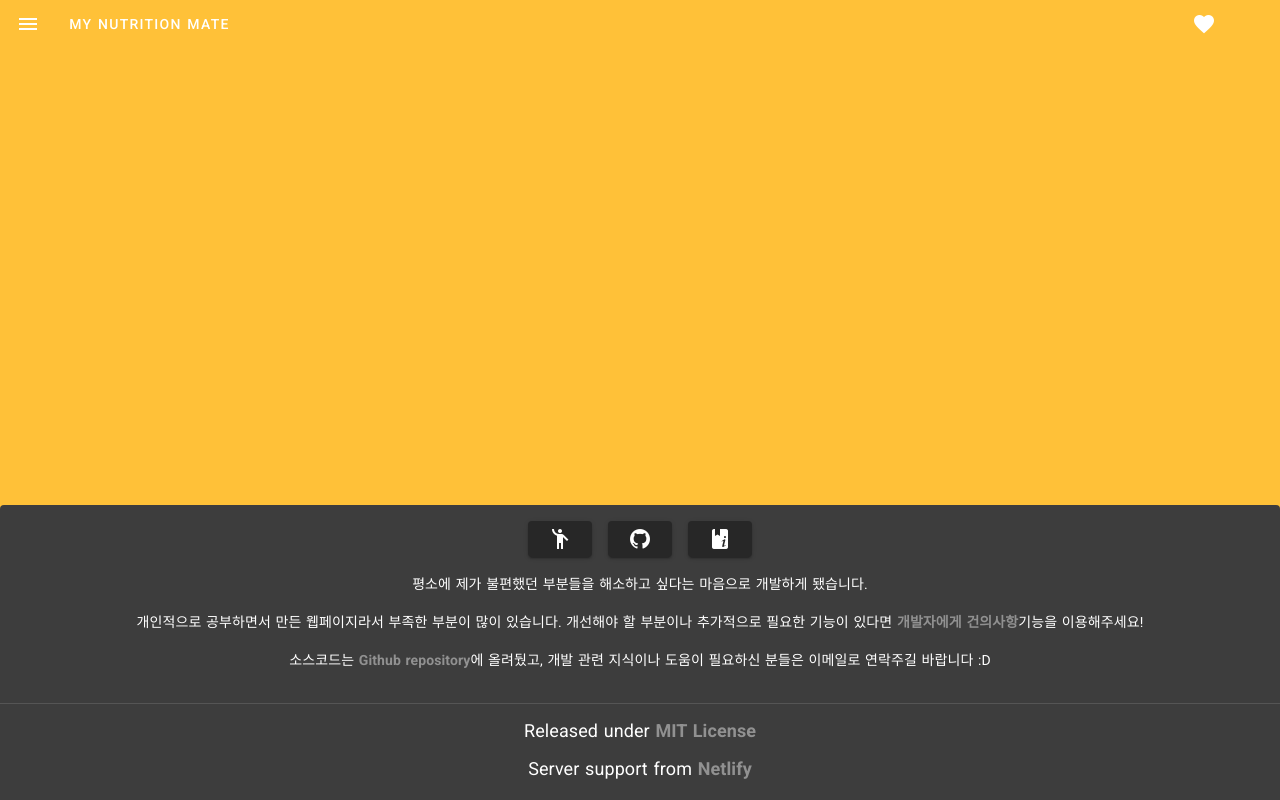
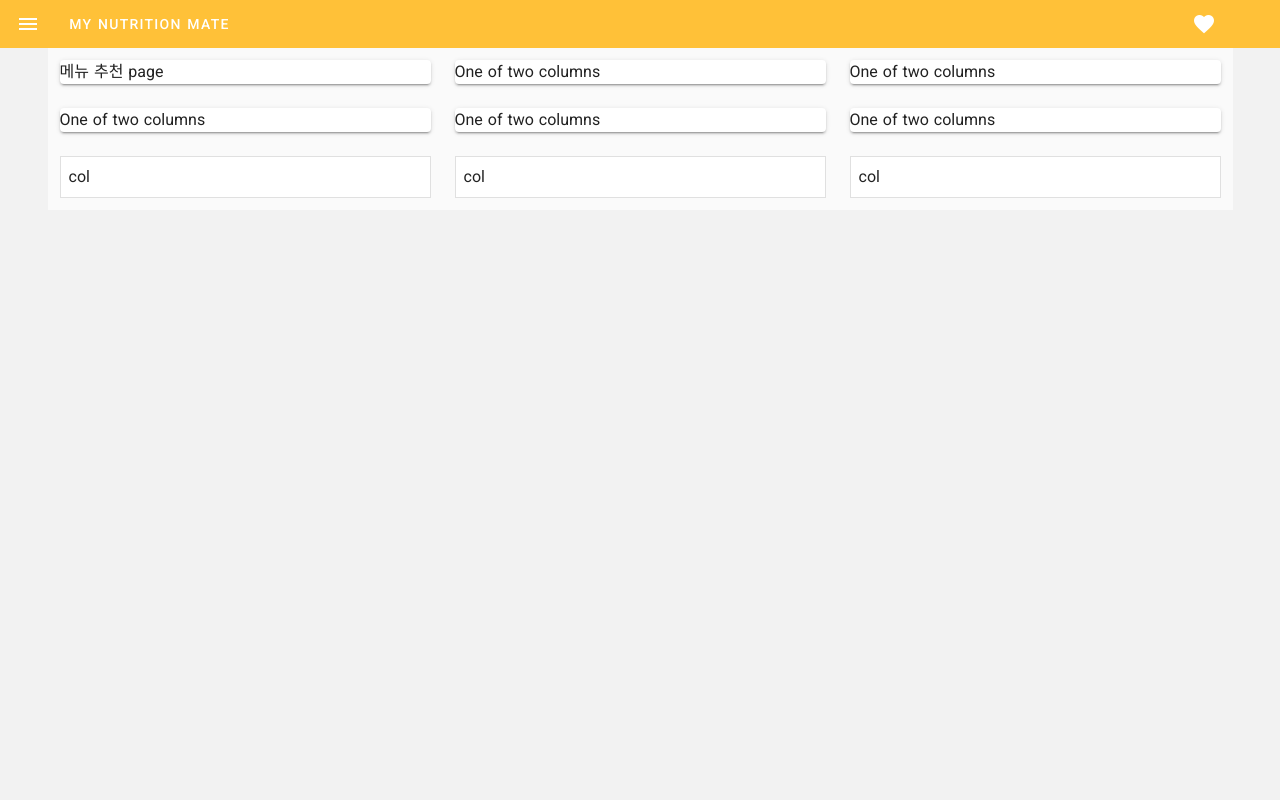
Before and after one commit to peterhyun1234/My_nutrition_mate, a Nuxt app in the folder front_end/: page /recomendation/food in a window 1280 px wide. Shown: the top 800 px of the page. Built offline with nearby package versions, Linux system fonts and the light colour scheme.

Commit message:
add some page directory

```diff
--- /dev/null
+++ b/front_end/pages/my-diet/index.vue
@@ -0,0 +1,19 @@
+<template>
+  <v-app id="inspire">
+    <v-container grid-list-xl>
+      내 식단 확인
+    </v-container>
+  </v-app>
+</template>
+
+<script>
+
+export default {
+  components: {
+  },
+  data () {
+    return {
+    }
+  },
+}
+</script>
--- /dev/null
+++ b/front_end/pages/recomendation/food.vue
@@ -0,0 +1,70 @@
+
+
+<template>
+  <v-app id="inspire">
+    <v-container class="grey lighten-5">
+      <v-row>
+        <v-col>
+          <v-card>
+            메뉴 추천 page
+          </v-card>
+        </v-col>
+        <v-col>
+          <v-card>
+            One of two columns
+          </v-card>
+        </v-col>
+        <v-col>
+          <v-card>
+            One of two columns
+          </v-card>
+        </v-col>
+      </v-row>
+      <v-row>
+        <v-col>
+          <v-card>
+            One of two columns
+          </v-card>
+        </v-col>
+        <v-col>
+          <v-card>
+            One of two columns
+          </v-card>
+        </v-col>
+        <v-col>
+          <v-card>
+            One of two columns
+          </v-card>
+        </v-col>
+      </v-row>
+      <v-row>
+        <v-col
+          v-for="n in 3"
+          :key="n"
+          cols="sm"
+        >
+          <v-card
+            class="pa-2"
+            outlined
+            tile
+          >
+            col
+          </v-card>
+        </v-col>
+      </v-row>
+    </v-container>
+  </v-app>
+</template>
+
+
+<script>
+
+export default {
+  components: {
+  },
+  data () {
+    return {
+    }
+  },
+}
+</script>
--- /dev/null
+++ b/front_end/pages/recomendation/index.vue
@@ -0,0 +1,19 @@
+<template>
+  <v-app id="inspire">
+    <v-container grid-list-xl>
+      recomendation
+    </v-container>
+  </v-app>
+</template>
+
+<script>
+
+export default {
+  components: {
+  },
+  data () {
+    return {
+    }
+  },
+}
+</script>
--- /dev/null
+++ b/front_end/pages/recomendation/weeks.vue
@@ -0,0 +1,70 @@
+
+
+<template>
+  <v-app id="inspire">
+    <v-container class="grey lighten-5">
+      <v-row>
+        <v-col>
+          <v-card>
+            식단 추천 page
+          </v-card>
+        </v-col>
+        <v-col>
+          <v-card>
+            One of two columns
+          </v-card>
+        </v-col>
+        <v-col>
+          <v-card>
+            One of two columns
+          </v-card>
+        </v-col>
+      </v-row>
+      <v-row>
+        <v-col>
+          <v-card>
+            One of two columns
+          </v-card>
+        </v-col>
+        <v-col>
+          <v-card>
+            One of two columns
+          </v-card>
+        </v-col>
+        <v-col>
+          <v-card>
+            One of two columns
+          </v-card>
+        </v-col>
+      </v-row>
+      <v-row>
+        <v-col
+          v-for="n in 3"
+          :key="n"
+          cols="sm"
+        >
+          <v-card
+            class="pa-2"
+            outlined
+            tile
+          >
+            col
+          </v-card>
+        </v-col>
+      </v-row>
+    </v-container>
+  </v-app>
+</template>
+
+
+<script>
+
+export default {
+  components: {
+  },
+  data () {
+    return {
+    }
+  },
+}
+</script>
```
